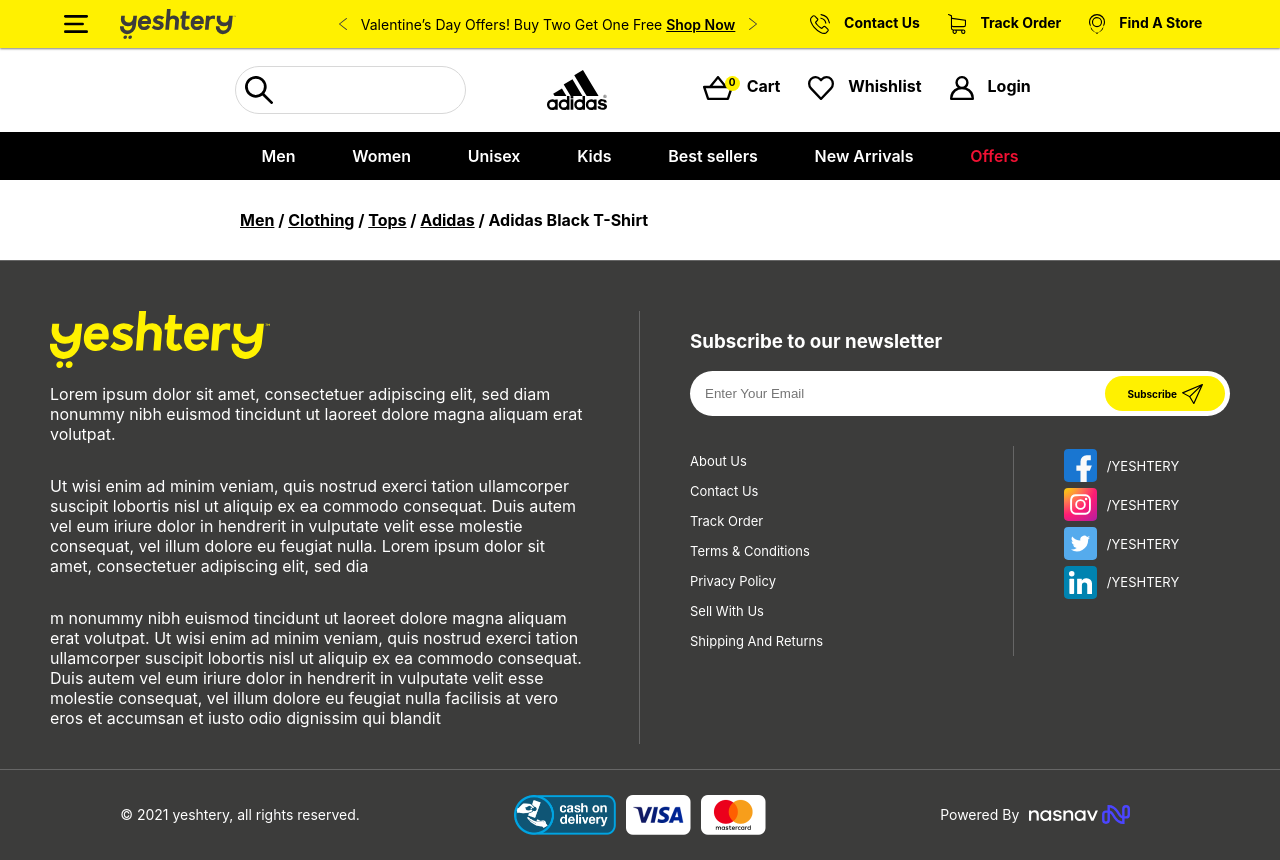
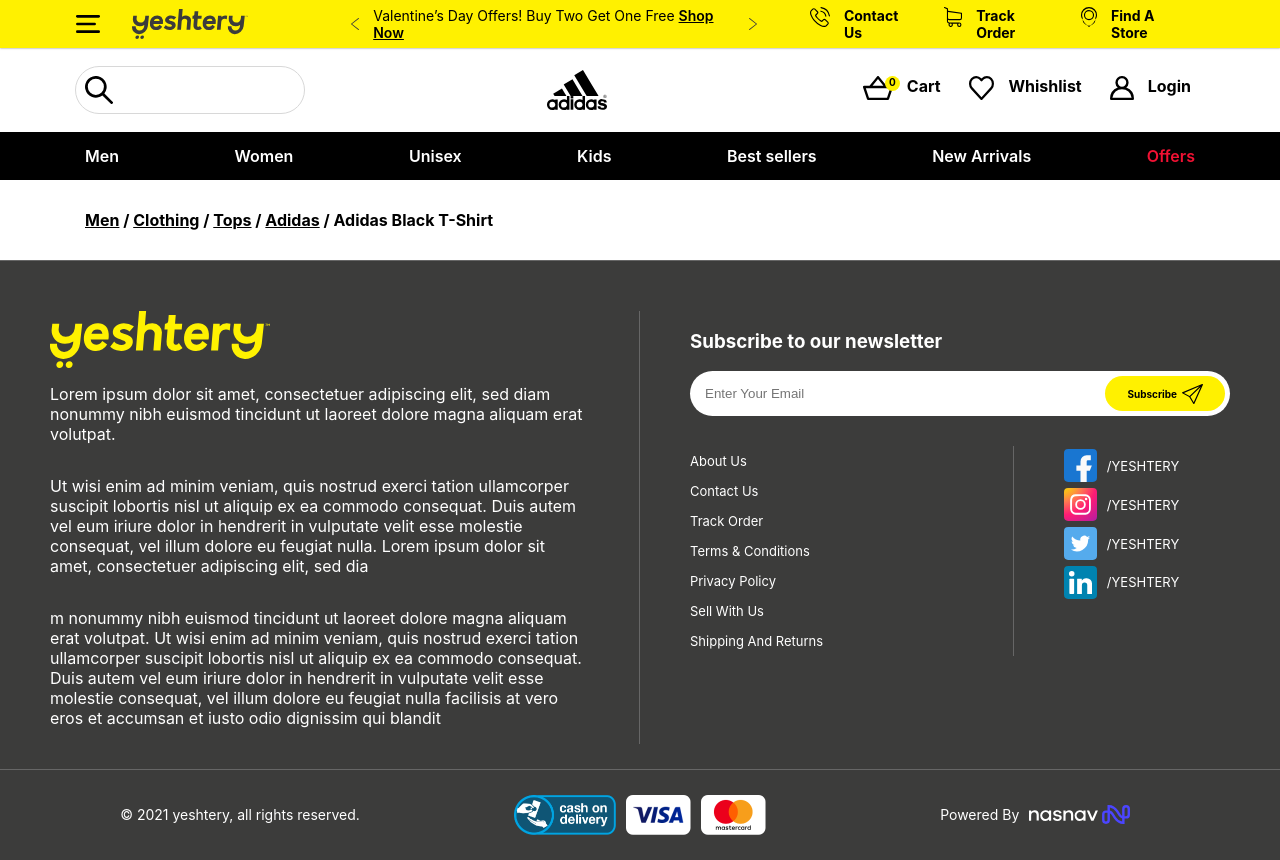
Before and after one commit to ahmadbayrakdar/nasnav, a React (Create React App) app: page / in a window 1280 px wide. Built offline with nearby package versions, Linux system fonts and the light colour scheme.

Commit message:
fix: 1400px width fix

```diff
--- a/src/components/SearchBarContainer.js
+++ b/src/components/SearchBarContainer.js
@@ -2,6 +2,7 @@
 
 function SearchBarContainer(){
     return(
+        <div className="searchBarParent">
             <div className="searchBarContainer">
                 {/* <img src={process.env.PUBLIC_URL + "/images/Path 774.svg"} /> */}
                 <div className="searchBar">
@@ -26,6 +27,7 @@
                     </div>
                 </div>
             </div>
+        </div>
     );
 }
 
--- a/src/components/TopNav.js
+++ b/src/components/TopNav.js
@@ -2,6 +2,7 @@
 
 function TopNav() {
     return(
+        <div className="topNavBodyContainer">
             <div className="topNavBody">
                 <img src={process.env.PUBLIC_URL + "/images/Group 770.svg"}/>
                 <img src={process.env.PUBLIC_URL + "/images/Group 769.svg"}/>
@@ -25,6 +26,7 @@
                     </div>
                 </div>
             </div>
+        </div>
     );
 }
 
--- a/src/components/Varities.js
+++ b/src/components/Varities.js
@@ -2,6 +2,7 @@
 
 function Varities(){
     return(
+        <div className="varitiesBarContainer">
             <div className="varitiesBar">
                 <div className="VaritiesItem">Men</div>
                 <div className="VaritiesItem">Women</div>
@@ -11,6 +12,7 @@
                 <div className="VaritiesItem">New Arrivals</div>
                 <div className="VaritiesItem offersText">Offers</div>
             </div>
+        </div>
     );
 }
 
--- a/src/styles/ProductContent.scss
+++ b/src/styles/ProductContent.scss
@@ -3,9 +3,9 @@
 
     .productPath{
         font-weight: bold;
-        padding: 30px 0;
+        padding: 30px 35px;
         margin: 0 auto;
-        width: clamp(800px,60%,1130px);
+        width: clamp(500px, 100% - 100px, 1300px);
 
         a{
             color: #000;
--- a/src/styles/SearchBarContainer.scss
+++ b/src/styles/SearchBarContainer.scss
@@ -1,10 +1,15 @@
+.searchBarParent{
+
+
     .searchBarContainer{
         height: 84px;
         display: flex;
         flex-direction: row;
         align-items: center;
-    justify-content: space-evenly;
-    padding: 0 12vw;
+        justify-content: space-between;
+        width: clamp(500px, 100% - 100px, 1300px);
+        margin: auto;
+        padding: 0 25px;
 
         input{
             border-radius: 50px;
@@ -68,3 +73,4 @@
             }
         }
     }
+}
--- a/src/styles/TopNav.scss
+++ b/src/styles/TopNav.scss
@@ -1,11 +1,16 @@
+.topNavBodyContainer{
+    background-color: var(--primary-color);
+    box-shadow: 0px 0px 2px #00000080;
+
     .topNavBody{
-    background-color: var(--primary-color);
         height: 48px;
         display: flex;
         flex-direction: row;
-    box-shadow: 0px 0.73px 2px #00000080;
-    justify-content: center;
+        justify-content: space-between;
         align-items: center;
+        width: clamp(500px, 100% - 100px, 1300px);
+        margin: 0 auto;
+        padding: 0 10px;
 
         > *{
             padding: 0 16px;
@@ -58,3 +63,4 @@
             }
         }
     }
+}
--- a/src/styles/Varities.scss
+++ b/src/styles/Varities.scss
@@ -1,15 +1,24 @@
+.varitiesBarContainer{
+    background-color: #000;
+
     .varitiesBar{
-    background-color: #000;
         color: #fff;
         height: 48px;
         display: flex;
         flex-direction: row;
-    justify-content: space-evenly;
+        justify-content: space-between;
         align-items: center;
         font-weight: 600;
-    padding: 0 16vw;
+        width: clamp(500px, 100% - 100px, 1300px);
+        margin: 0 auto;
+        padding: 0 25px;
+
+        .VaritiesItem{
+            padding: 0 10px;
+        }
 
         .offersText{
             color: #F11133;
         }
     }
+}
```
Lines whose indentation alone changed are shown as unchanged.
